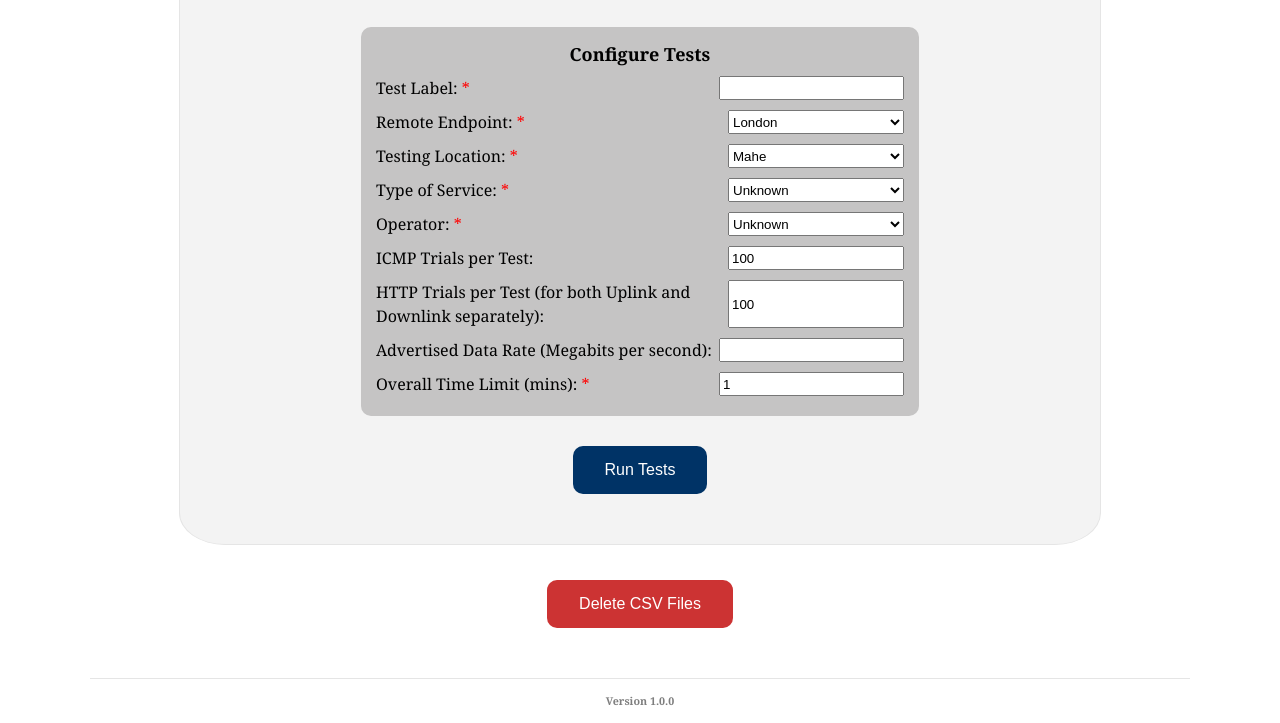
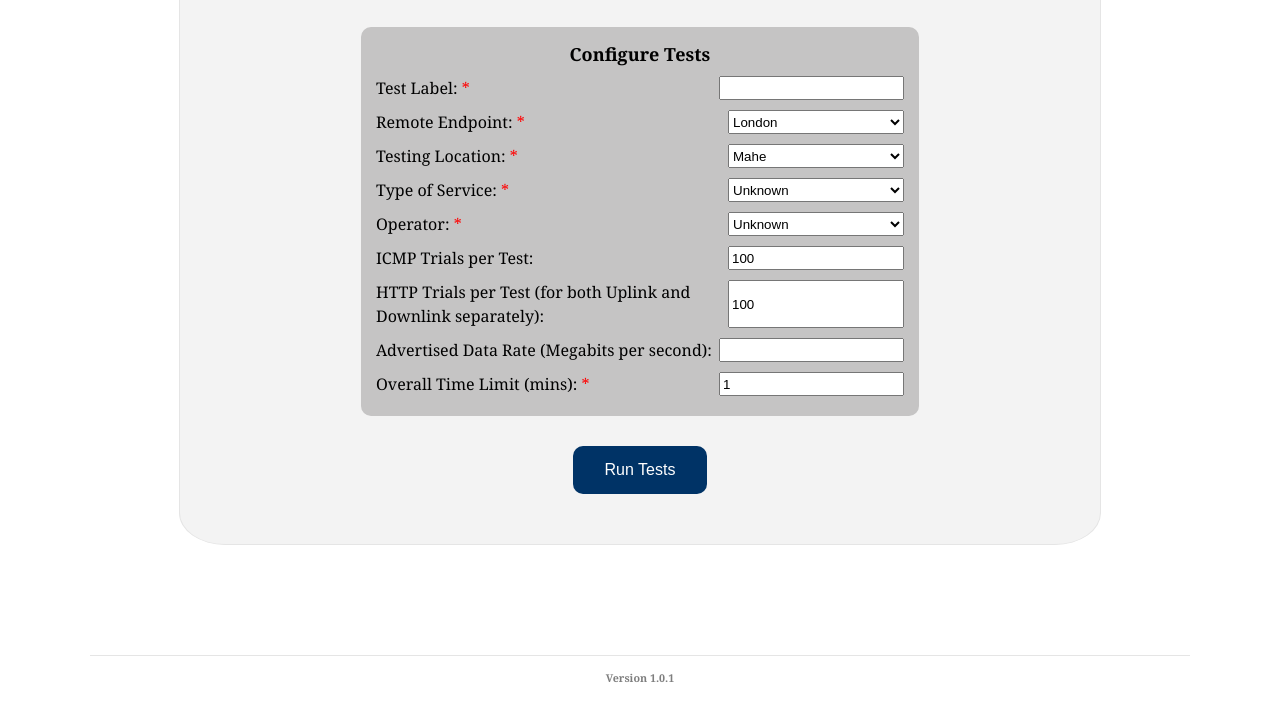
Before and after one commit to blyal/measurements, a website: page frontend/index.html in a window 1280 px wide. Shown: the part 430-1153 px from the top of the page. After the commit the page ends 1130 px from the top, so only its background shows below. Drawn offline with Linux system fonts and the light colour scheme; no server answers.

Commit message:
feat: hide delete csv button

```diff
--- a/frontend/index.html
+++ b/frontend/index.html
@@ -250,14 +250,14 @@
         </div>
       </article>
     </section>
-    <section class="isolated-button-section delete-csv-section">
+    <!-- <section class="isolated-button-section delete-csv-section">
       <div class="button-container">
         <button class="button" id="deleteCsvButton">Delete CSV Files</button>
       </div>
-    </section>
+    </section> -->
     <footer class="footer">
       <div>
-        <h6>Version 1.0.0</h6>
+        <h6>Version 1.0.1</h6>
       </div>
     </footer>
     <section class="pop-up removed" id="csvCheckPopUp">
```
